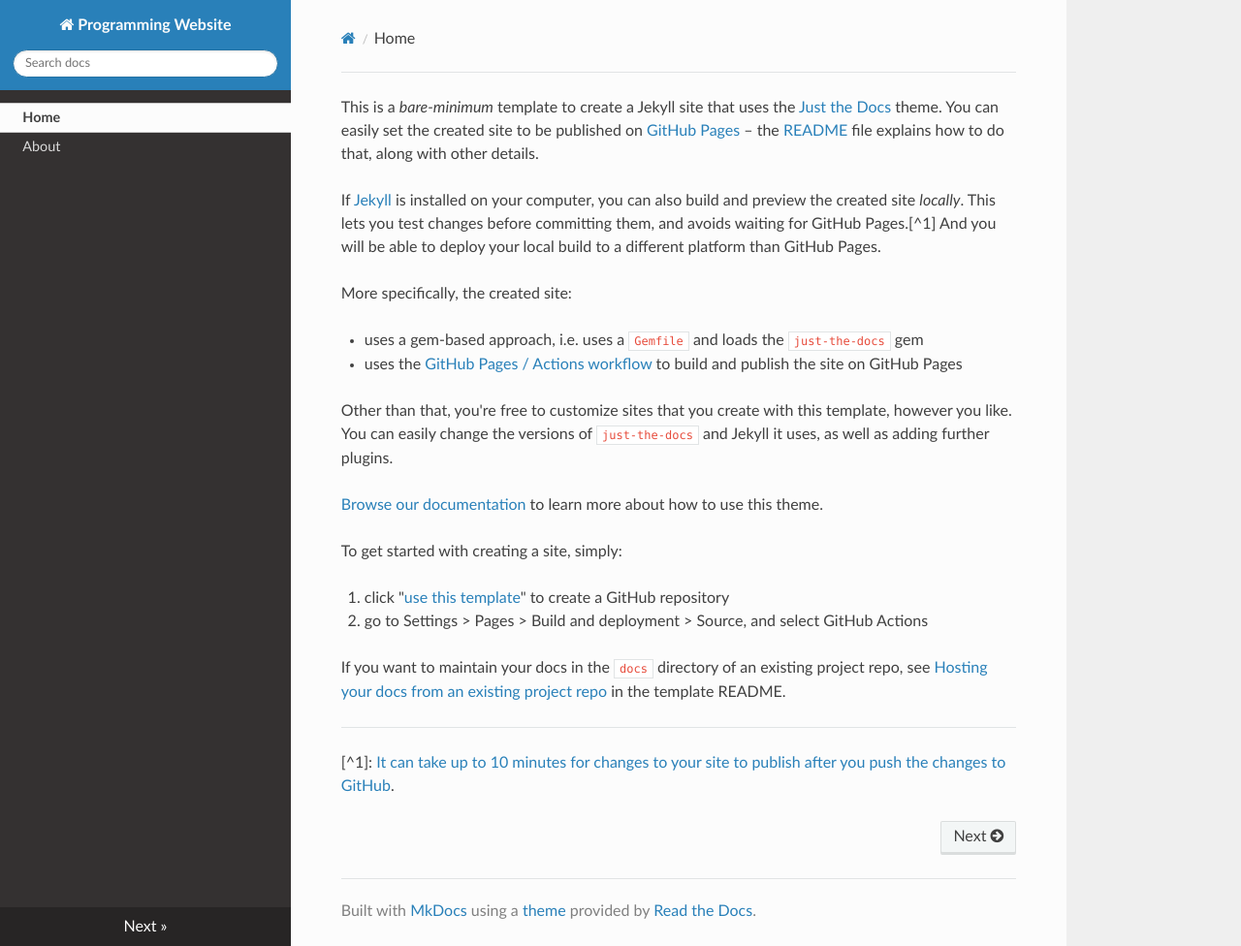
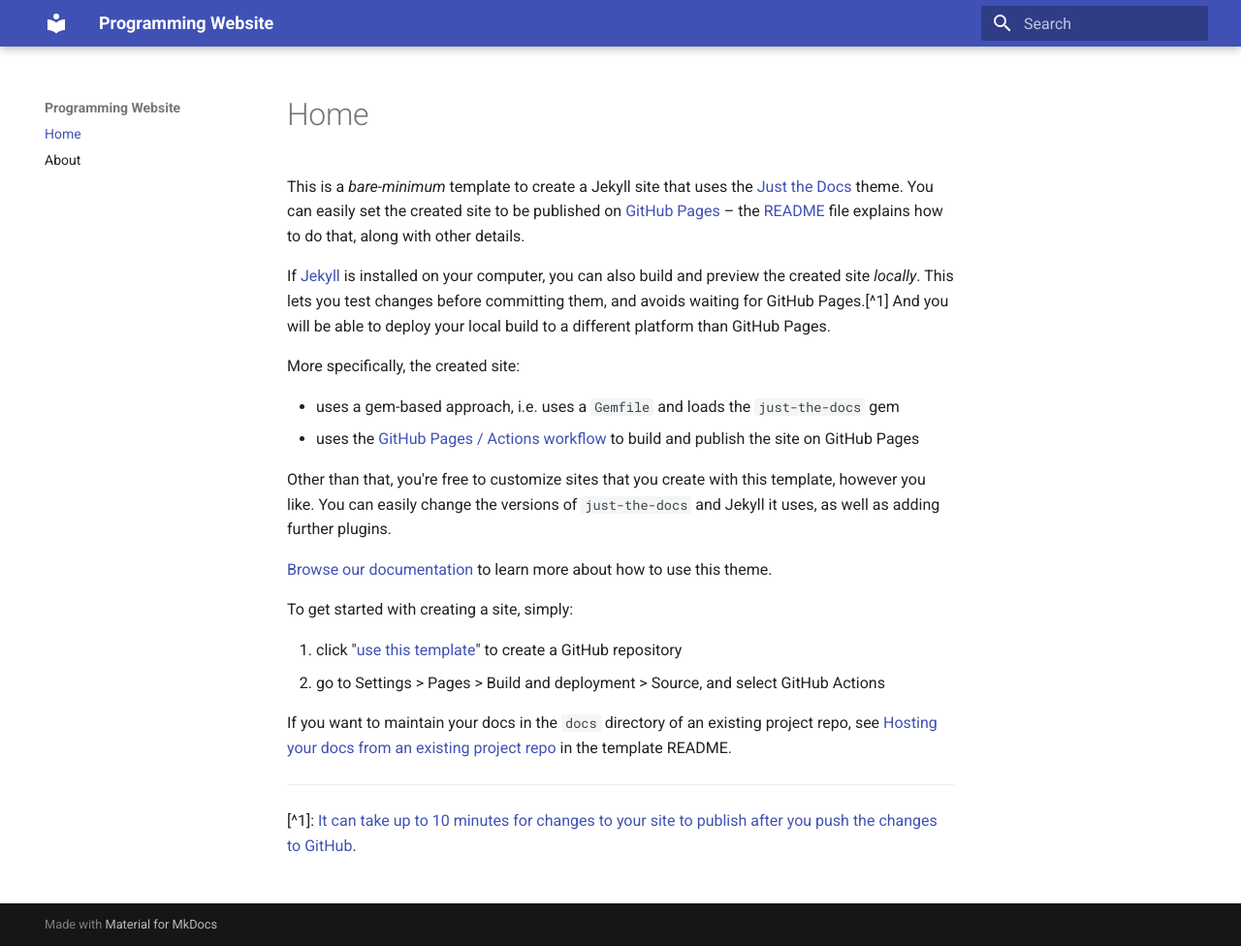
Before and after one commit to Patribots4738/Programming-Website, an MkDocs documentation site: the page built from docs/index.md, in a window 1280 px wide and 976 px high. Shown: the whole window at 97% size. Built offline with MkDocs 1.6.1 and Material for MkDocs 9.7.7, drawn with Linux system fonts in a browser that asks for light colours; nearby versions of some CDN libraries.

Commit message:
add material theme

```diff
--- a/mkdocs.yml
+++ b/mkdocs.yml
@@ -6,6 +6,9 @@
 #Start
 site_name: Programming Website
 site_url: https://patribots4738.github.io/
-theme: readthedocs
 description: A website for the Programming Sub-team of the Patribots, FRC Team 4738
 site_author: Jacob Hotz
+
+# Theme
+theme:
+  name: material
```
Also changed, not shown: 4 other files.
